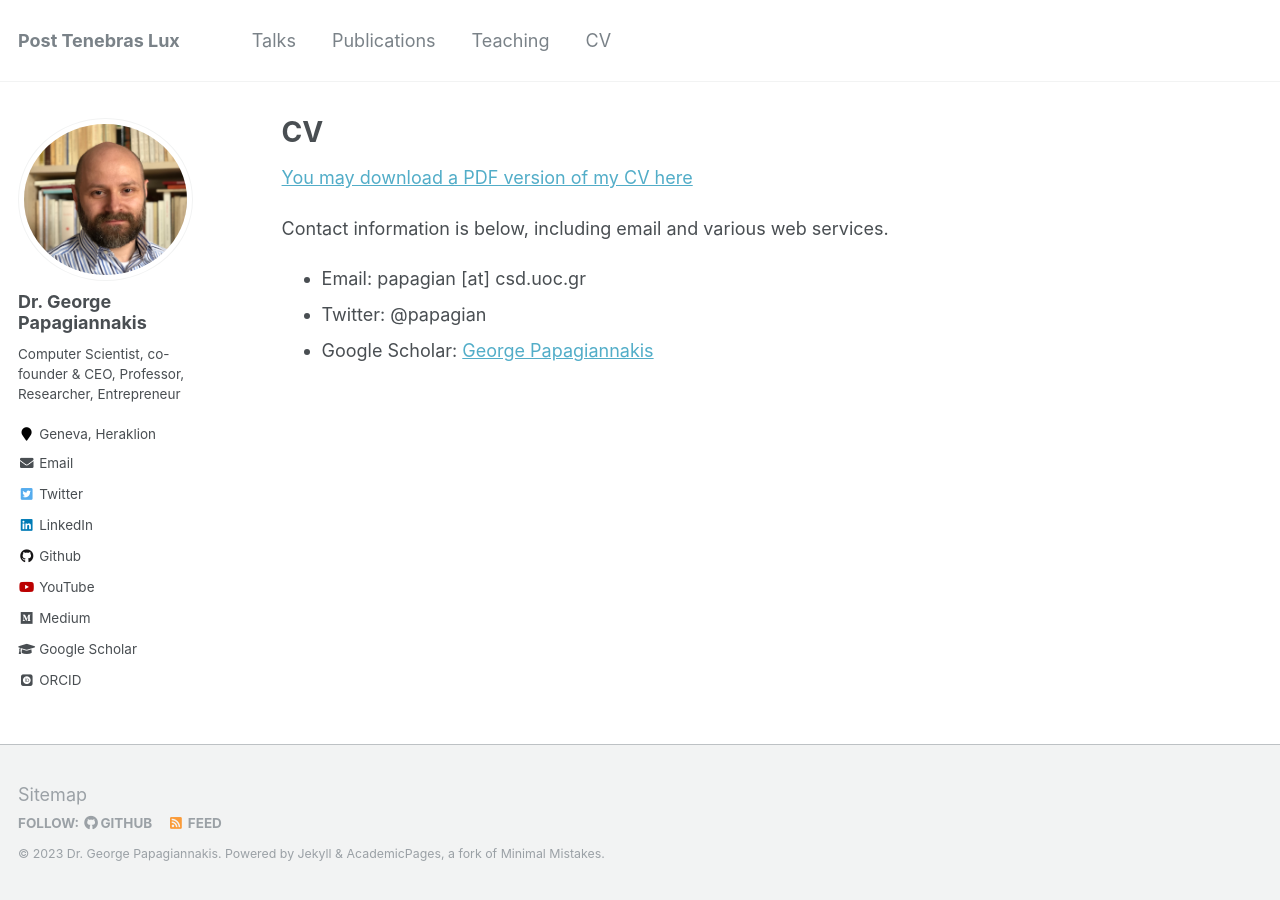
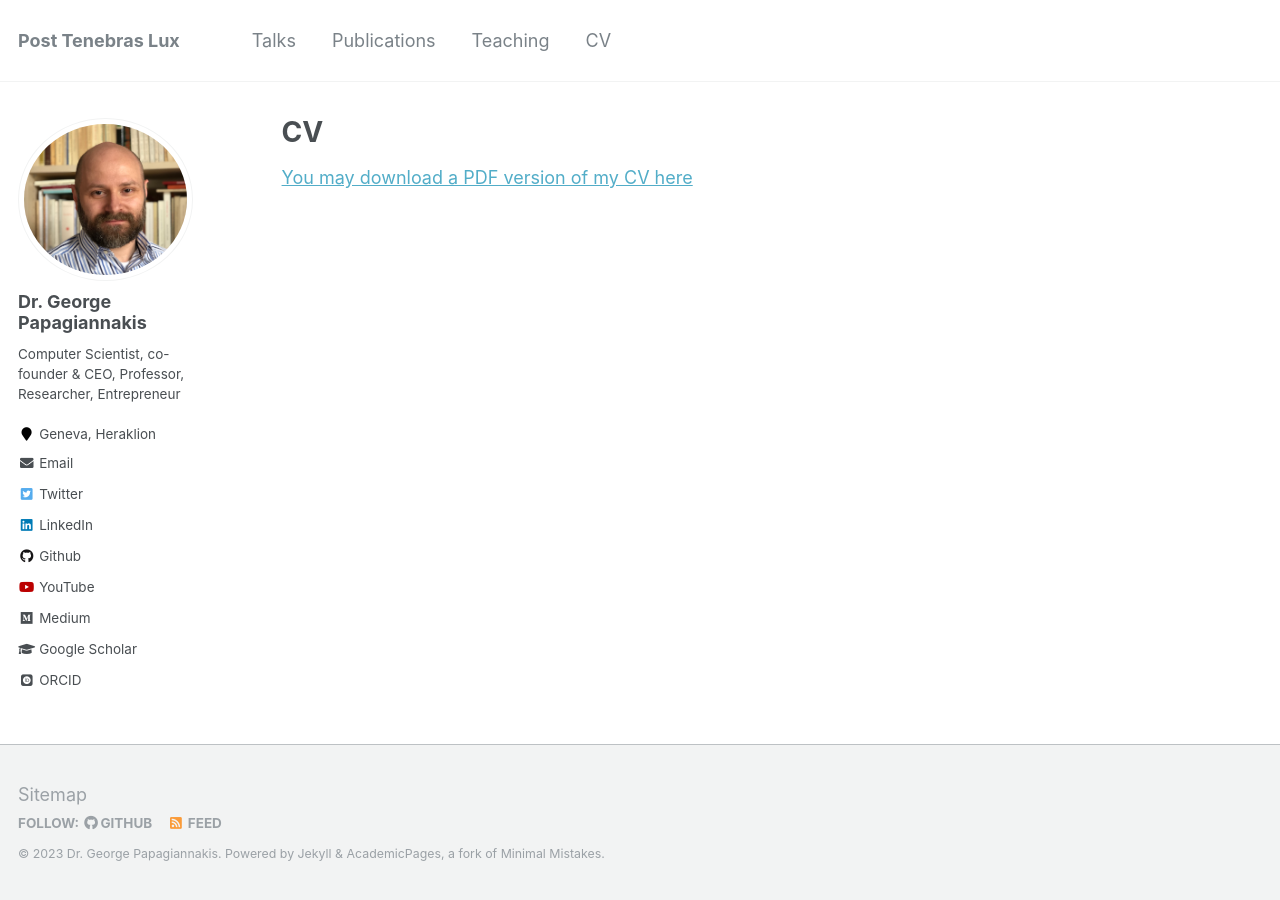
Before and after one commit to papagiannakis/papagiannakis.github.io, a Jekyll site: the page built from _pages/cv.md, in a window 1280 px wide. Built offline with Jekyll 4.4.1, drawn with Linux system fonts in a browser that asks for light colours; some web fonts are replaced.

```diff
--- a/_pages/cv.md
+++ b/_pages/cv.md
@@ -10,9 +10,3 @@
 {% include base_path %}
 
 [You may download a PDF version of my CV here](http://papagiannakis.github.io/files/CV-GP.pdf)
-
-Contact information is below, including email and various web services.
-
-- Email: papagian [at] csd.uoc.gr
-- Twitter: @papagian
-- Google Scholar: [George Papagiannakis](https://scholar.google.com/citations?user=rUfyI3MAAAAJ&hl=en)
```
Also changed, not shown: _publications/2023-07-08-ComputationalMedicalXR.md (+1 -0 lines).
